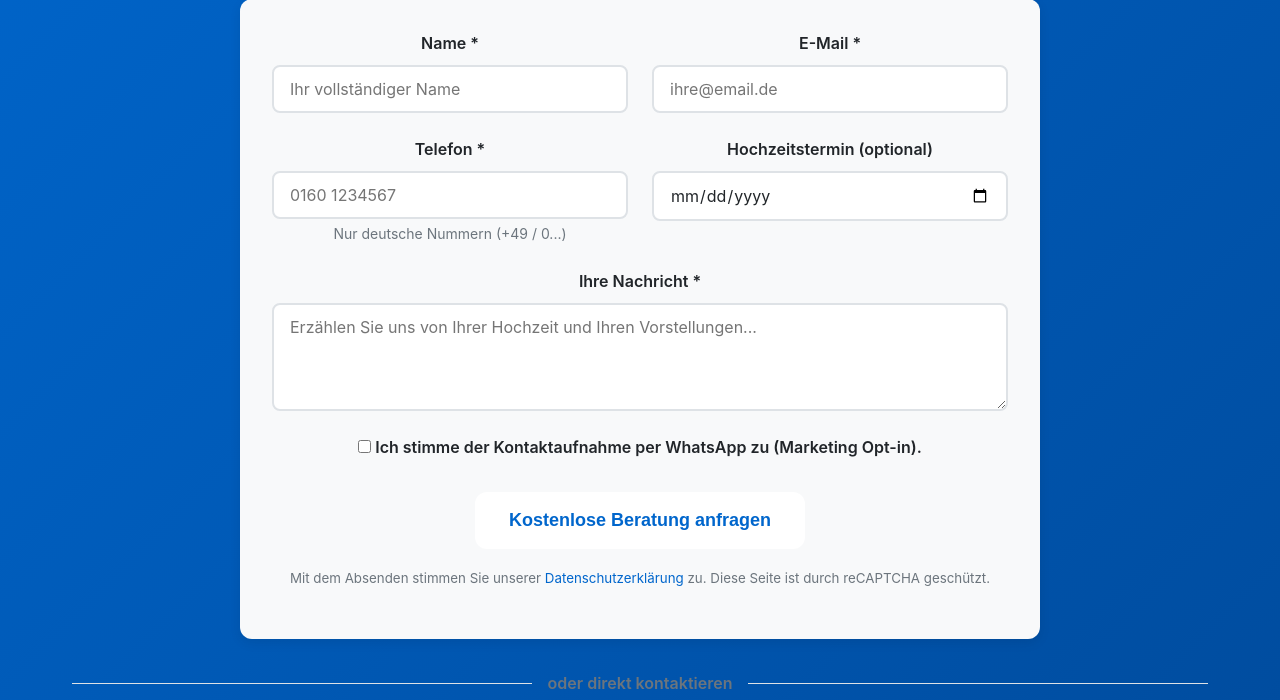
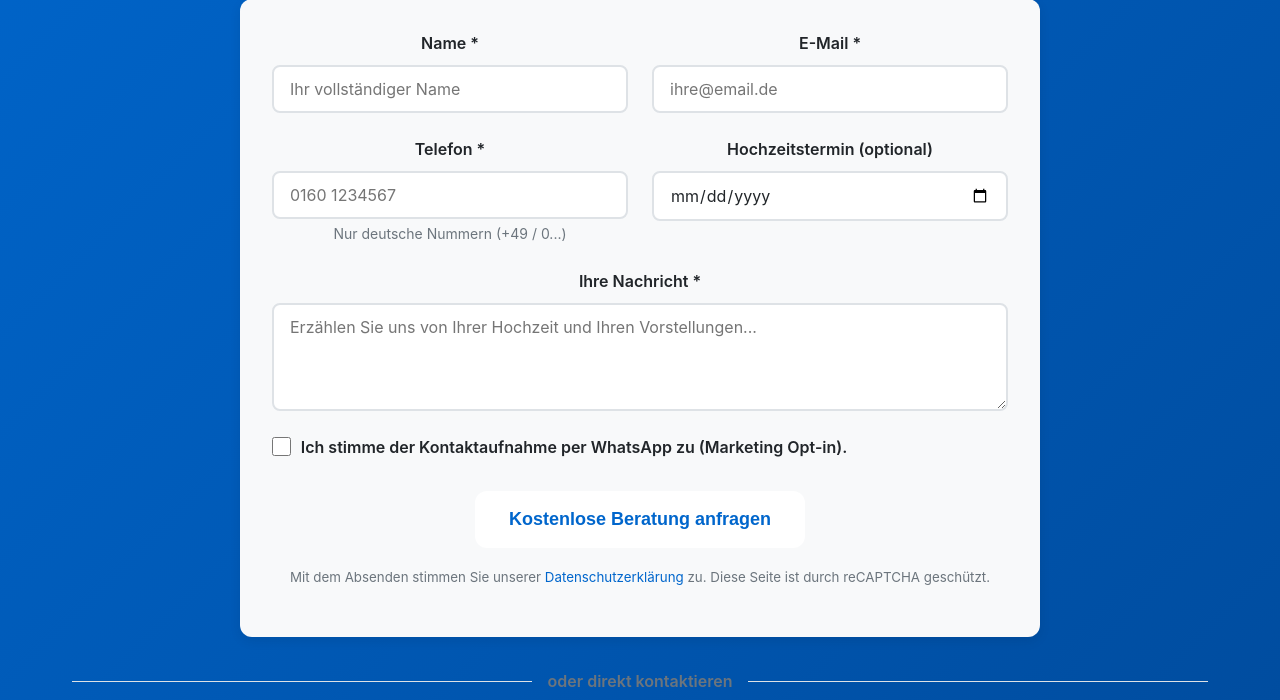
Before and after one commit to Henninglutz/hochzeitsanzug.bettercallhenk.de, a Flask app: page / in a window 1280 px wide. Shown: the part 5517-6217 px from the top of the page. Run offline with Flask 3, Linux system fonts and the light colour scheme; some libraries are stand-ins or nearby versions.

Commit message:
fix: Checkbox im Kontaktformular ist jetzt anklickbar und sichtbar
Der allgemeine CSS-Selektor `.form-group input` hat Checkbox-Eingaben
mit `background`, `padding` und `border-radius` überschrieben und
dadurch das native Browser-Rendering des Häkchens verdeckt.

Änderungen:
- `.form-group input` → `.form-group input:not([type="checkbox"])`
  (Text-/Telefon-Inputs werden weiterhin gestylt, Checkboxen ausgenommen)
- Neue Stile für `.consent-label` (flexbox) und
  `.consent-label input[type="checkbox"]` (korrekte Größe + accent-color)
- Formular sendet Daten unabhängig vom Checkbox-Status (war bereits so,
  da kein required-Attribut und keine JS-Validation auf Checkbox)

https://claude.ai/code/session_01PcKTA813LuyA5o334h4QB4

```diff
--- a/static/hochzeitsanzug.css
+++ b/static/hochzeitsanzug.css
@@ -1010,7 +1010,7 @@ a:focus-visible {
   color: var(--text);
 }
 
-.form-group input,
+.form-group input:not([type="checkbox"]),
 .form-group textarea {
   padding: 0.75rem 1rem;
   border: 2px solid var(--border);
@@ -1022,16 +1022,35 @@ a:focus-visible {
   color: var(--text);
 }
 
-.form-group input:focus,
+.form-group input:not([type="checkbox"]):focus,
 .form-group textarea:focus {
   outline: none;
   border-color: var(--accent);
   box-shadow: 0 0 0 3px rgba(0, 102, 204, 0.1);
 }
 
-.form-group input.error,
+.form-group input:not([type="checkbox"]).error,
 .form-group textarea.error {
   border-color: #dc2626;
+}
+
+/* Consent checkbox */
+.consent-label {
+  display: flex;
+  align-items: flex-start;
+  gap: 0.6rem;
+  font-weight: 400;
+  cursor: pointer;
+  line-height: 1.5;
+}
+
+.consent-label input[type="checkbox"] {
+  flex-shrink: 0;
+  width: 1.2rem;
+  height: 1.2rem;
+  margin-top: 0.15rem;
+  accent-color: var(--accent);
+  cursor: pointer;
 }
 
 .form-error {
```
